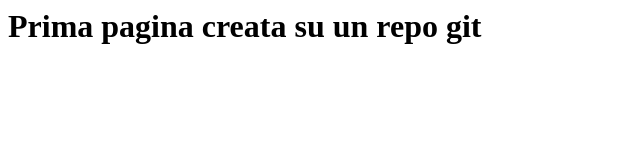
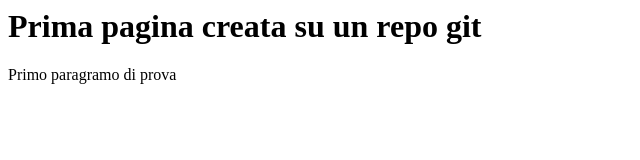
Before and after one commit to marcomoratto98/git-test-iot, a plain HTML site: page index.html in a window 1280 px wide. Shown: the whole page, without its empty margins (0-640 px from the left). Drawn offline with Linux system fonts and the light colour scheme.

Commit message:
Aggiunto primo paragrafo

```diff
--- a/index.html
+++ b/index.html
@@ -3,6 +3,6 @@
 </head>
 <body>
 <h1>Prima pagina creata su un repo git</h1>
-
+<p>Primo paragramo di prova</p>
 </body>
 </html>
```
